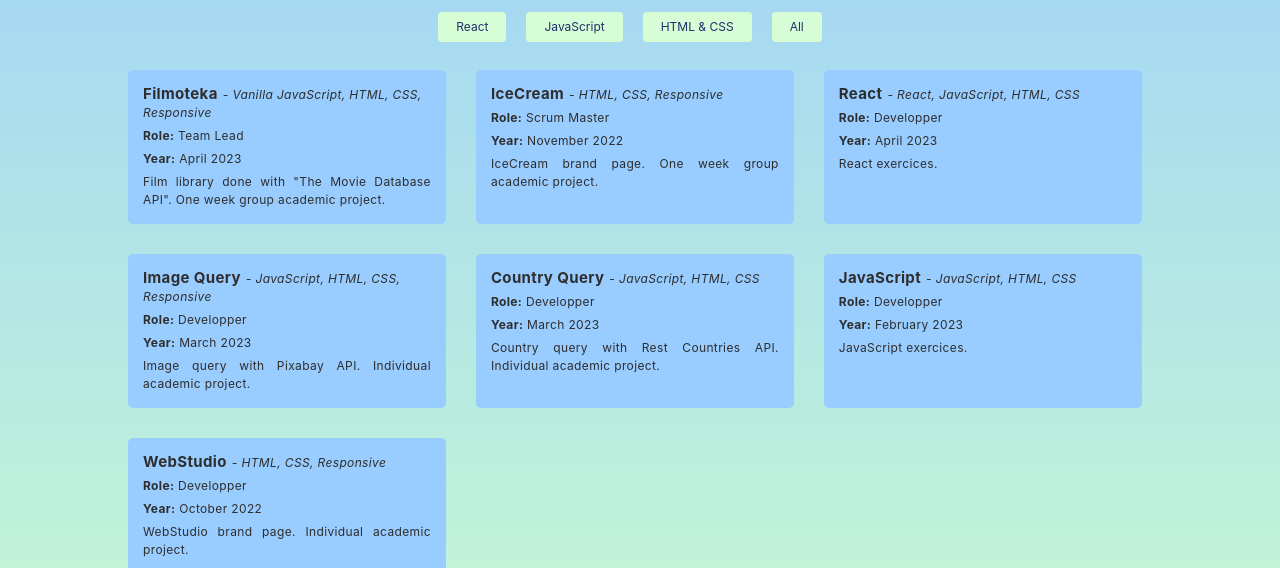
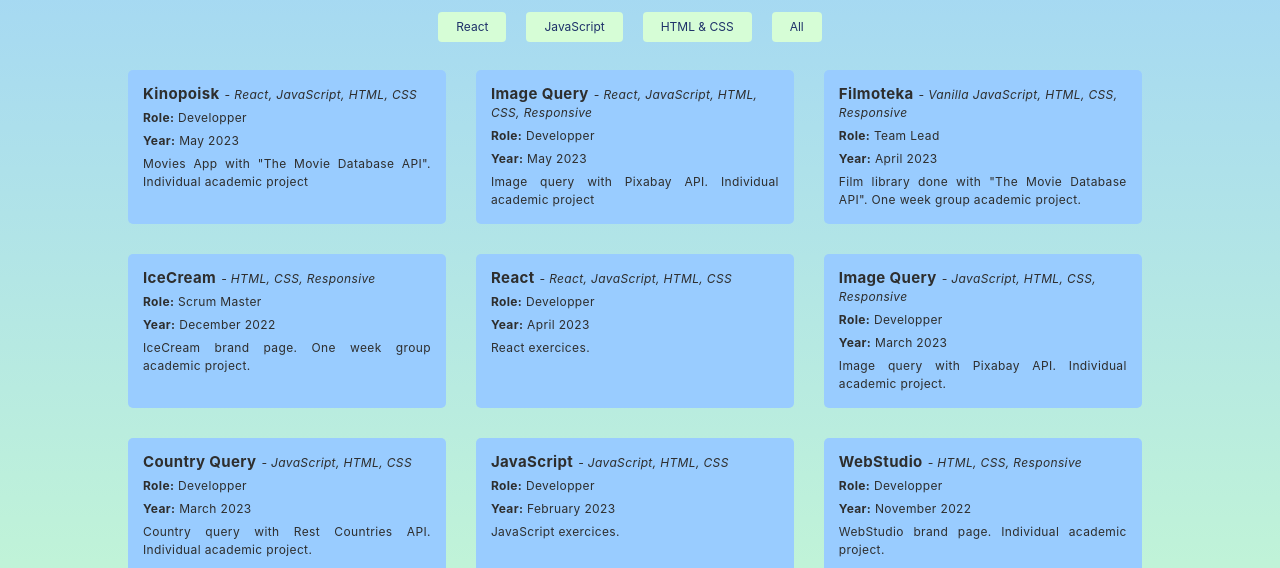
Before and after one commit to SantiRock/portfolio, a React (Create React App) app: page / in a window 1280 px wide. Shown: the part 244-812 px from the top of the page. Built offline with nearby package versions, Linux system fonts and the light colour scheme.

Commit message:
20.05.2023

```diff
--- a/src/js/projects.js
+++ b/src/js/projects.js
@@ -3,6 +3,28 @@ const projects = [
         title: 'Projects',
         all: 'All',
         projects: [
+            {
+                name:'Kinopoisk',
+                id: 19,
+                role: 'Developper',
+                tecnologies: ['React', 'JavaScript', 'HTML', 'CSS'],
+                description: 'Movies App with "The Movie Database API". Individual academic project',
+                link: 'https://santirock.github.io/goit-react-hw-05-movies/',
+                tags: 'react',
+                year: 'May 2023',
+
+            },
+            {
+                name:'Image Query',
+                id: 18,
+                role: 'Developper',
+                tecnologies: ['React', 'JavaScript', 'HTML', 'CSS', 'Responsive'],
+                description: 'Image query with Pixabay API. Individual academic project',
+                link: 'https://santirock.github.io/goit-react-hw-04-images/',
+                tags: 'react',
+                year: 'May 2023',
+
+            },
             {
                 name:'Filmoteka',
                 id: 11,
@@ -22,7 +44,7 @@ const projects = [
                 description: 'IceCream brand page. One week group academic project.',
                 link: 'https://santirock.github.io/goit-starteam-backup/',
                 tags: 'html',
-                year: 'November 2022',
+                year: 'December 2022',
             },
 
             {
@@ -77,7 +99,7 @@ const projects = [
                 description: 'WebStudio brand page. Individual academic project.',
                 link: 'https://santirock.github.io/goit-markup-hw-08/',
                 tags: 'html',
-                year: 'October 2022',
+                year: 'November 2022',
             }
         ]
     },
@@ -89,11 +111,33 @@ const proyectos = [
         all: 'Todos',
         projects: [
             {
+                name:'Kinopoisk',
+                id: 19,
+                role: 'Desarrollador',
+                tecnologies: ['React', 'JavaScript', 'HTML', 'CSS'],
+                description: 'Movies App con "The Movie Database API". Proyecto académico individual.',
+                link: 'https://santirock.github.io/goit-react-hw-05-movies/',
+                tags: 'react',
+                year: 'Mayo 2023',
+
+            },
+            {
+                name:'Image Query',
+                id: 18,
+                role: 'Desarrollador',
+                tecnologies: ['React', 'JavaScript', 'HTML', 'CSS', 'Responsive'],
+                description: 'Búsqueda de imágenes con Pixabay API. Proyecto académico individual.',
+                link: 'https://santirock.github.io/goit-react-hw-04-images/',
+                tags: 'react',
+                year: 'Mayo 2023',
+
+            },
+            {
                 name:'Filmoteka',
                 id: 11,
                 role: 'Team Lead',
                 tecnologies: ['Vanilla JavaScript', 'HTML', 'CSS', 'Responsive'],
-                description: 'Filmoteca hecha con The Movie Database API. Proyecto académico grupal de una semana.',
+                description: 'Filmoteca hecha con "The Movie Database API". Proyecto académico grupal de una semana.',
                 link: 'https://santirock.github.io/goit-javaband-jsproject/',
                 tags: 'javascript',
                 year: 'Abril 2023',
@@ -107,7 +151,7 @@ const proyectos = [
                 description: 'Página de la marca IceCream. Proyecto académico grupal de una semana.',
                 link: 'https://santirock.github.io/goit-starteam-backup/',
                 tags: 'html',
-                year: 'Noviembre 2022',
+                year: 'Diciembre 2022',
             },
 
             {
@@ -162,7 +206,7 @@ const proyectos = [
                 description: 'Página de la marca WebStudio. Proyecto académico individual.',
                 link: 'https://santirock.github.io/goit-markup-hw-08/',
                 tags: 'html',
-                year: 'Octubre 2022',
+                year: 'Noviembre 2022',
             }
 
         ]
```
